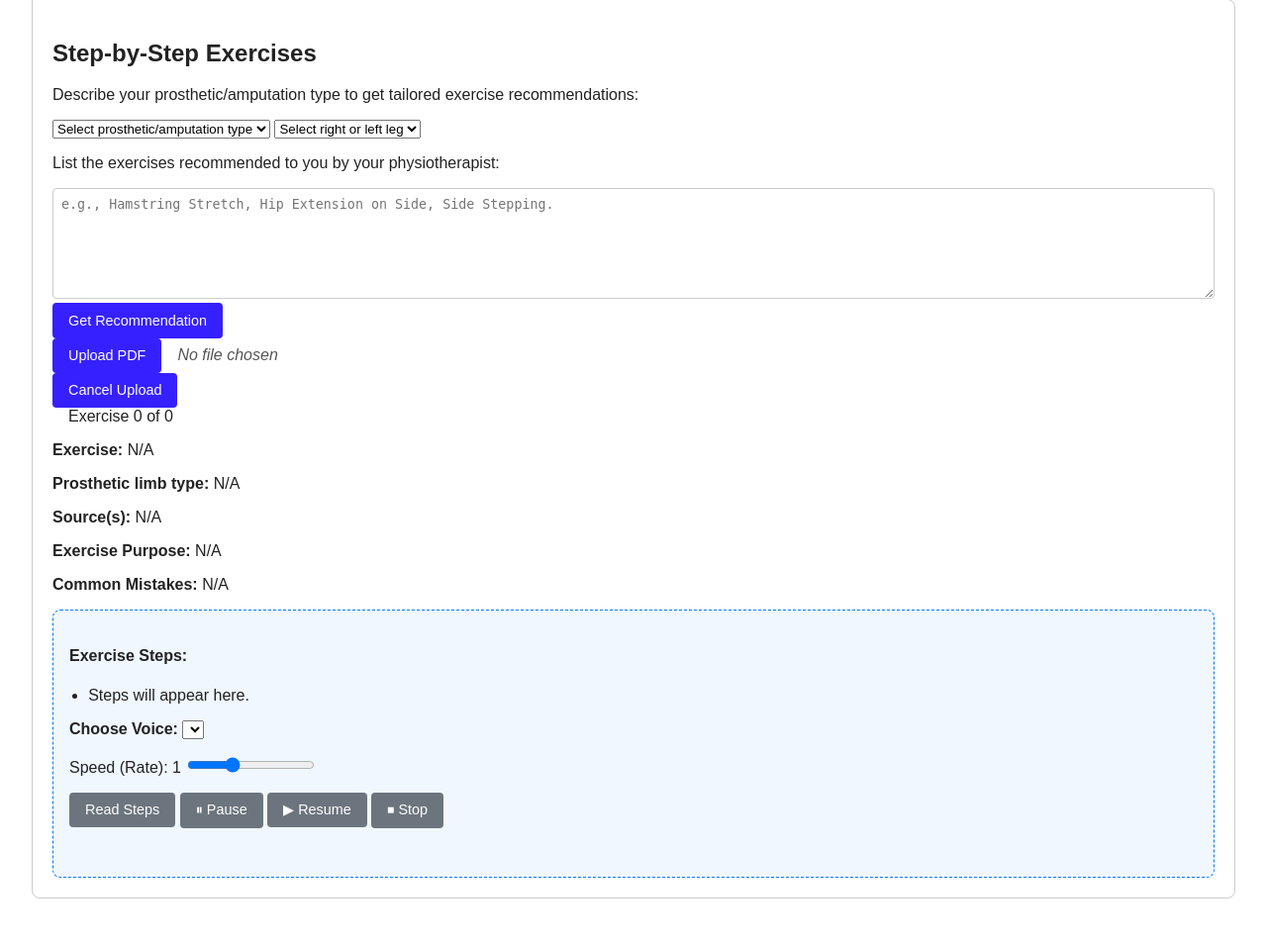
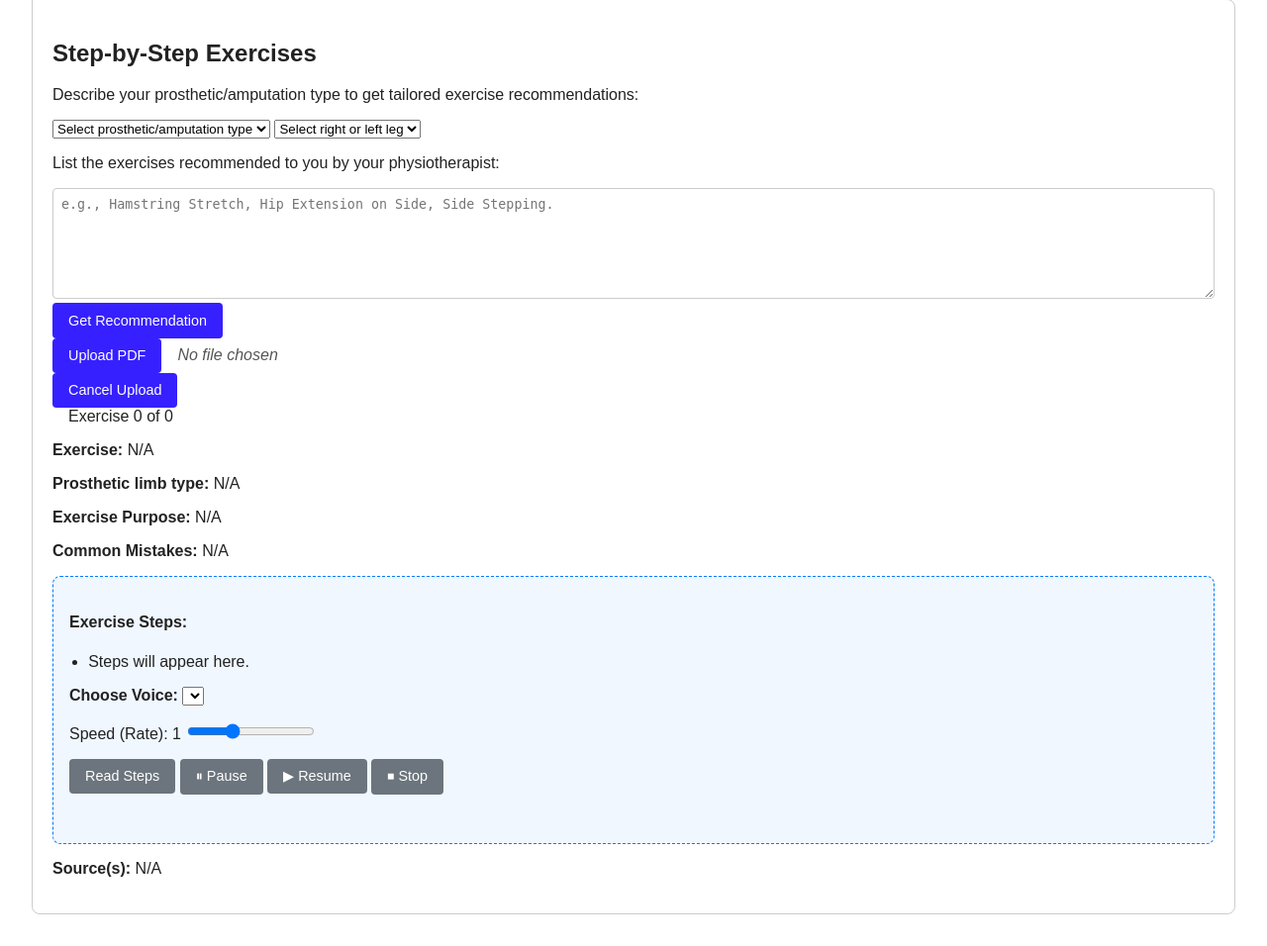
Before and after one commit to gracdi1/AI4GoodLab-project-m2, a Flask app: page / in a window 1280 px wide, after a click on "Exercise". Shown: the part 144-1100 px from the top of the page at 99% size. Before the commit the page ends 1052 px from the top, so only its background shows below. Run offline with Flask 3, Linux system fonts and the light colour scheme; lists and menus that the app fills with data are empty.

Commit message:
merged mara and angela code - most updated

```diff
--- a/templates/index.html
+++ b/templates/index.html
@@ -291,7 +291,6 @@
       <div id="recommendationResult" style="margin-top: 1rem;">
         <p><strong>Exercise:</strong> <span id="exerciseOutput">N/A</span></p>
         <p><strong>Prosthetic limb type:</strong> <span id="prostheticOutput">N/A</span></p>
-        <p><strong>Source(s):</strong> <span id="stepSource">N/A</span></p>
         <p><strong>Exercise Purpose:</strong> <span id="purposeOutput">N/A</span></p>
         <p><strong>Common Mistakes:</strong> <span id="mistakesOutput">N/A</span></p>
 
@@ -366,6 +365,7 @@
           </div>
         </div>
       </div>
+      <p><strong>Source(s):</strong> <span id="stepSource">N/A</span></p>
     </section>
 
 
@@ -902,11 +902,15 @@
       /********************************************
        * UPLOAD FUNCTIONALITY (INLINE)
        *******************************************/
-      document.getElementById('inlinePdfFileInput').addEventListener('change', function() {
+
+       document.addEventListener('DOMContentLoaded', () => {
+
+        let uploadedFileName = null;
+
+        document.getElementById('inlinePdfFileInput').addEventListener('change', function () {
           const fileNameDisplay = document.getElementById('inlineFileNameDisplay');
           if (this.files.length > 0) {
             fileNameDisplay.textContent = this.files[0].name;
-              // Automatically upload when file is selected
             uploadPdfFile(this.files[0]);
           } else {
             fileNameDisplay.textContent = 'No file chosen';
@@ -930,34 +934,42 @@
             const data = await response.json();
 
             if (response.ok) {
+              uploadedFileName = data.filename;
+              console.log("Upload successful, stored filename:", uploadedFileName);
               uploadStatus.textContent = data.message || 'File uploaded successfully!';
-                  uploadStatus.style.color = '#28a745'; // Green for success
+              uploadStatus.style.color = '#28a745';
             } else {
               uploadStatus.textContent = data.error || 'Error uploading file.';
-                  uploadStatus.style.color = '#dc3545'; // Red for error
+              uploadStatus.style.color = '#dc3545';
             }
           } catch (error) {
             console.error('Upload error:', error);
             uploadStatus.textContent = 'Network error or server unreachable.';
-              uploadStatus.style.color = '#dc3545'; // Red for error
+            uploadStatus.style.color = '#dc3545';
           }
         }
 
-      document.getElementById('cancelUploadBtn').addEventListener('click', async function() {
-       // Clear UI elements
+        document.getElementById('cancelUploadBtn').addEventListener('click', async function () {
+          console.log("Cancel Upload clicked"); // 🔍 Confirm this fires
+
           document.getElementById('inlinePdfFileInput').value = "";
           document.getElementById('inlineFileNameDisplay').textContent = 'No file chosen';
           document.getElementById('inlineUploadStatus').textContent = '';
 
-        // Notify backend if file was uploaded
+          const user_prosthetic = document.getElementById('prostheticInput').value;
+
           if (uploadedFileName) {
+            console.log("Attempting to remove:", uploadedFileName);
             try {
               const res = await fetch('/remove_pdf', {
                 method: 'POST',
                 headers: {
                   'Content-Type': 'application/json'
                 },
-                    body: JSON.stringify({ filename: uploadedFileName })
+                body: JSON.stringify({
+                  filename: uploadedFileName,
+                  user_prosthetic: user_prosthetic
+                })
               });
               const data = await res.json();
               alert(data.message || data.error);
@@ -965,7 +977,10 @@
             } catch (error) {
               console.error('Error removing file:', error);
             }
+          } else {
+            console.log("No uploaded file to remove.");
           }
+        });
       });
 
       /********************************************
```
Lines whose indentation alone changed are shown as unchanged.
